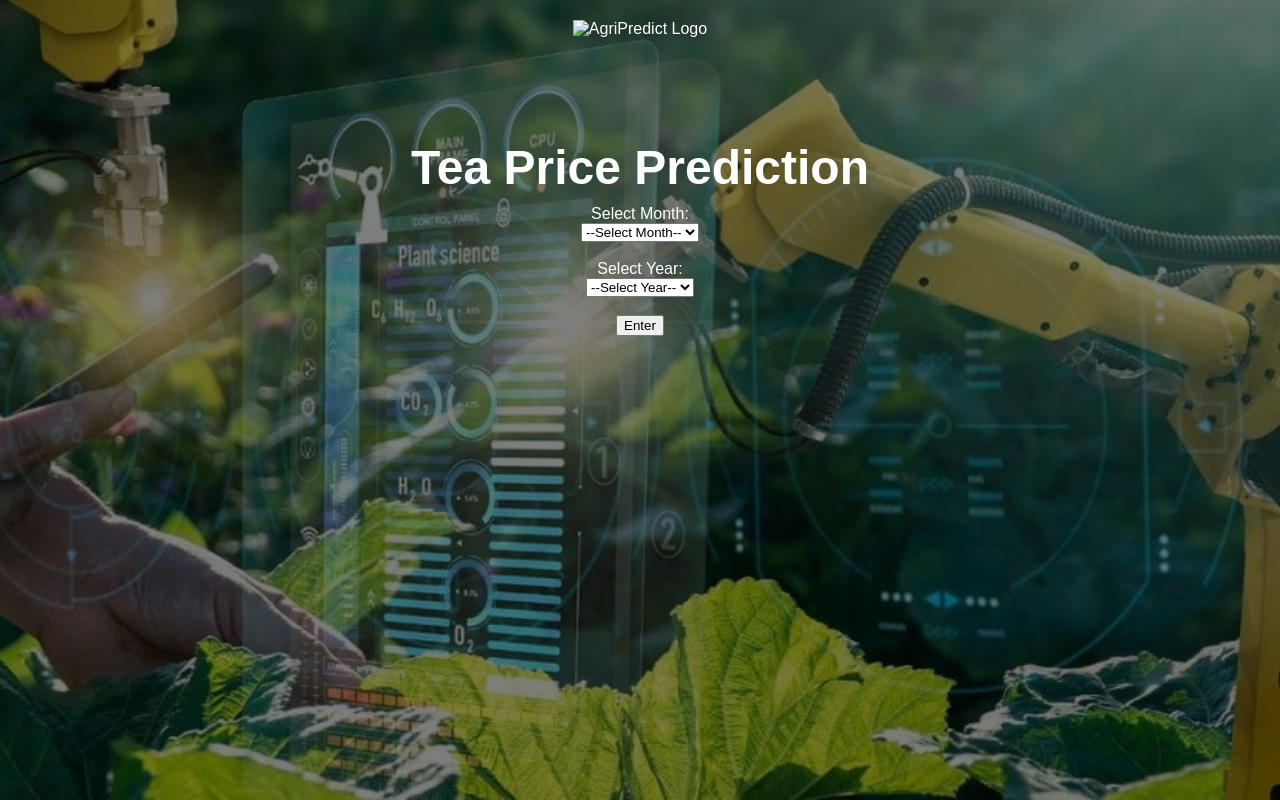
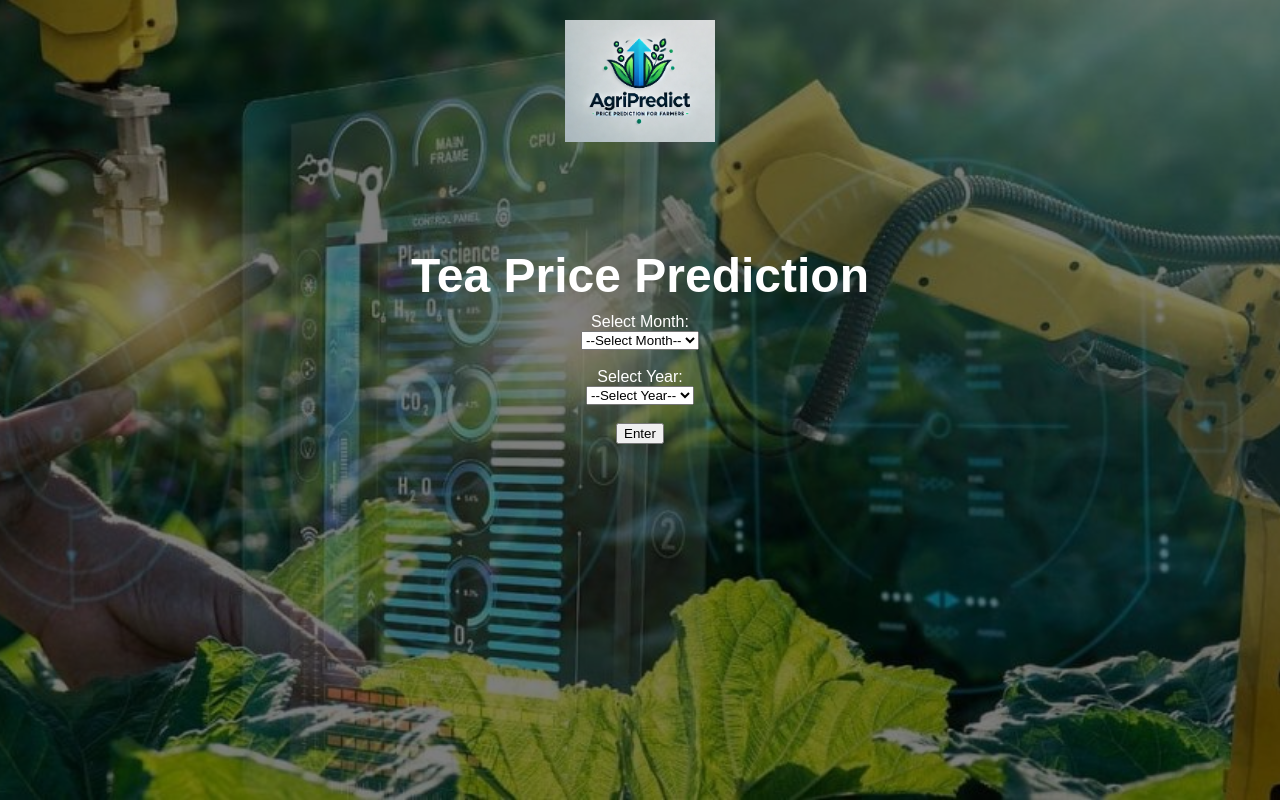
Before and after one commit to sidharthhnair/AgriPredict, a plain HTML site: page tea.html in a window 1280 px wide. Drawn offline with Linux system fonts and the light colour scheme.

Commit message:
Update tea.html

```diff
--- a/tea.html
+++ b/tea.html
@@ -8,7 +8,7 @@
 <body>
 
   <header>
-    <img src="logo.png" alt="AgriPredict Logo" class="logo">
+    <img src="logo.jpg" alt="AgriPredict Logo" class="logo">
   </header>
 
   <div class="container">
```
